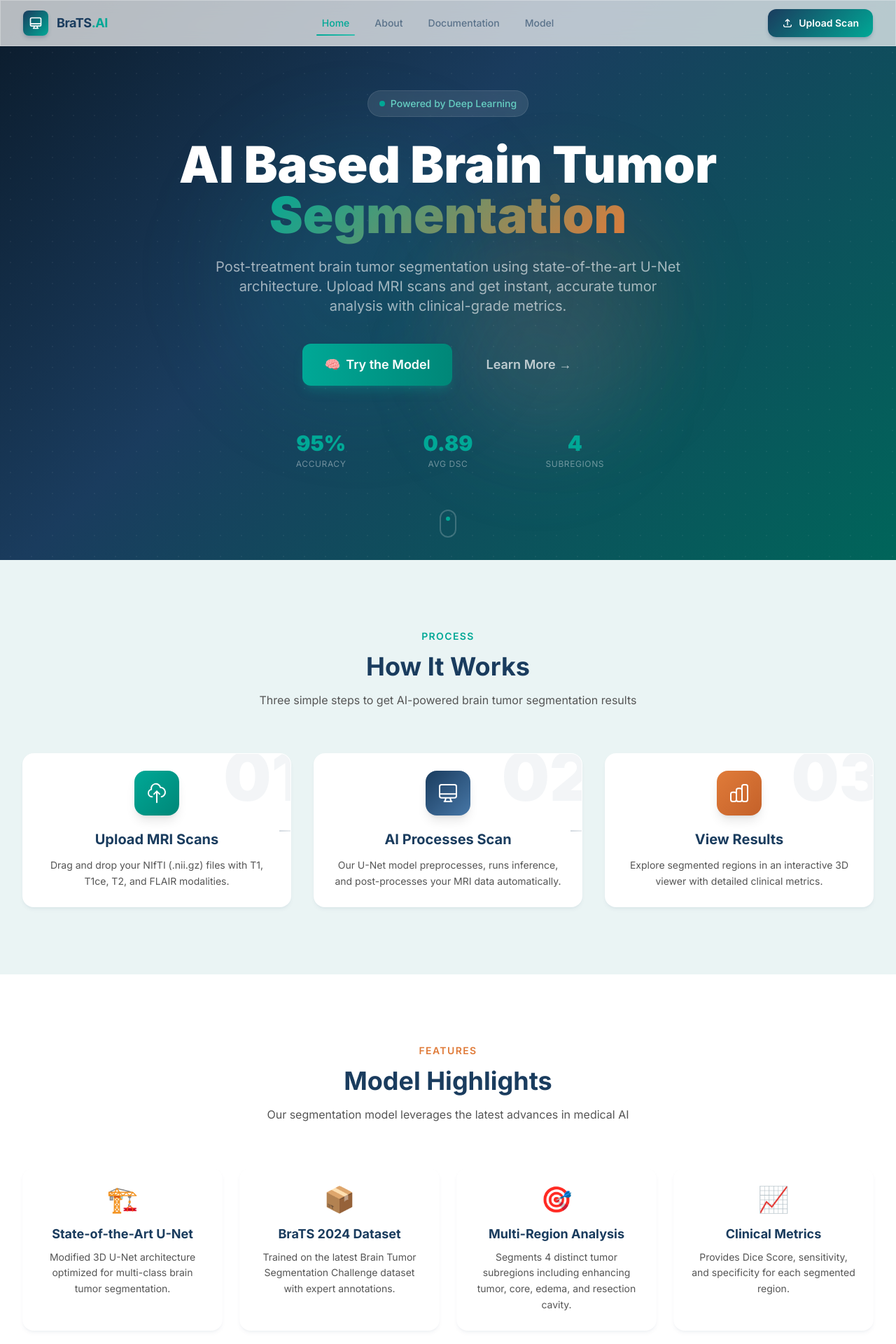
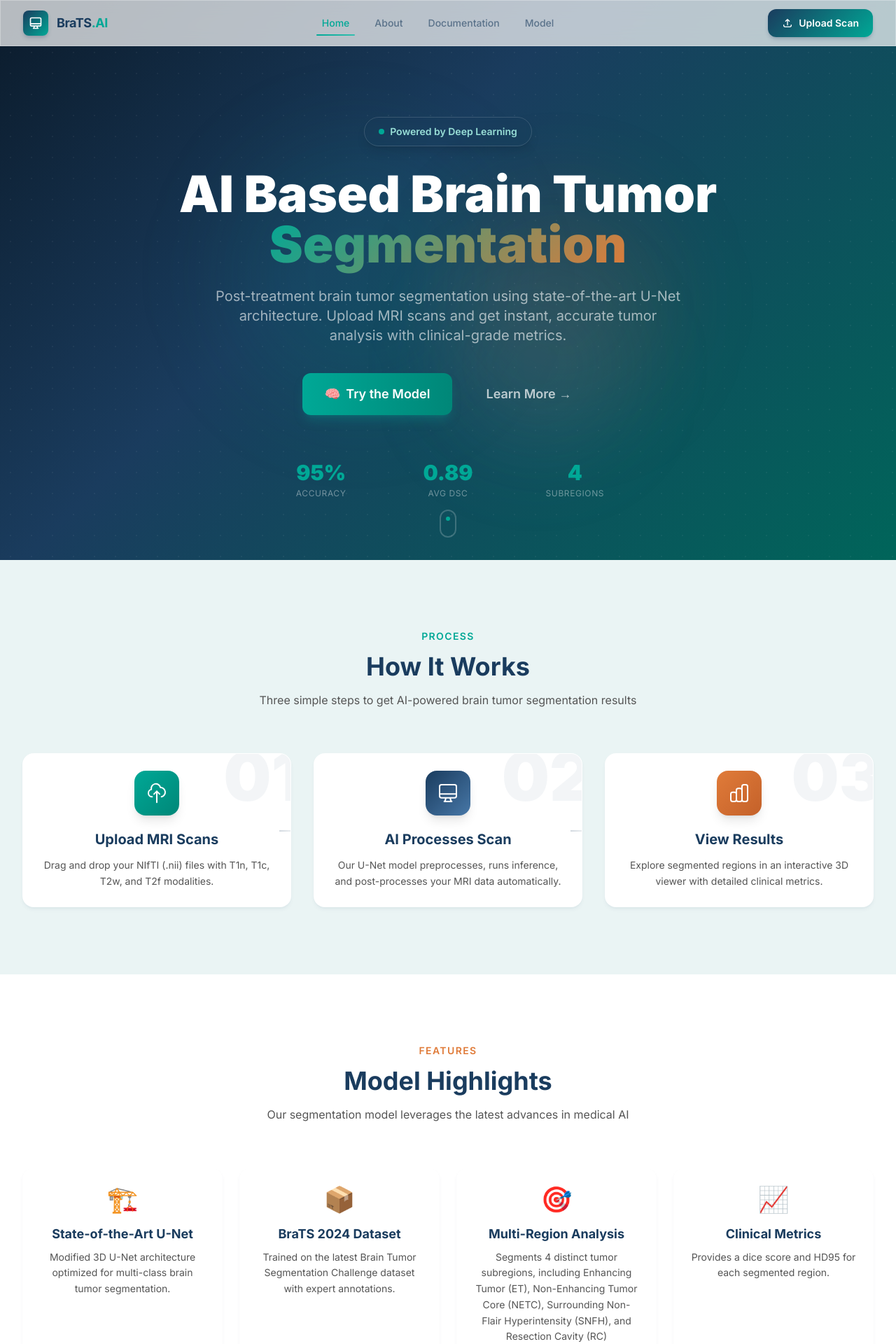
Before and after one commit to ImBasit-ali/BratsAi-frontend, a React (Vite) app: page / in a window 1280 px wide. Shown: the top 1920 px of the page at 70% size. Built offline with nearby package versions, Linux system fonts and the light colour scheme; the HTML template or start-up script is replaced by a standard one.

Commit message:
fix update text

```diff
--- a/src/components/about/TeamCard.jsx
+++ b/src/components/about/TeamCard.jsx
@@ -17,7 +17,7 @@ const TeamCard = ({ member, index }) => {
       viewport={{ once: true }}
       transition={{ delay: index * 0.15, duration: 0.6 }}
     >
-      <Card className="text-center h-full group">
+      <Card className="text-center h-full group flex flex-col">
         {/* Avatar */}
         <div className={`w-20 h-20 rounded-full bg-gradient-to-br ${gradients[index % gradients.length]} flex items-center justify-center mx-auto mb-4 shadow-lg group-hover:scale-105 transition-transform duration-300 overflow-hidden`}>
           {member.avatar ? (
@@ -36,7 +36,8 @@ const TeamCard = ({ member, index }) => {
         <p className="text-teal font-medium text-sm mb-3">{member.role}</p>
         <p className="text-textColor text-sm leading-relaxed mb-4">{member.bio}</p>
 
-        {member.linkedin && (
+        <div className="mt-auto pt-2">
+          {member.linkedin ? (
             <a
               href={member.linkedin}
               target="_blank"
@@ -45,7 +46,15 @@ const TeamCard = ({ member, index }) => {
             >
               Read More
             </a>
+          ) : (
+            <span
+              aria-hidden="true"
+              className="inline-flex items-center justify-center rounded-lg px-4 py-2 text-sm font-semibold opacity-0"
+            >
+              Read More
+            </span>
           )}
+        </div>
       </Card>
     </motion.div>
   );
--- a/src/components/dashboard/MRIViewer.jsx
+++ b/src/components/dashboard/MRIViewer.jsx
@@ -209,7 +209,7 @@ const MRIViewer = ({
       ? 'Loading'
       : hasVolumes
         ? 'MRI Loaded'
-        : 'Awaiting Input';
+        : '';
 
   return (
     <div className="relative w-full h-full min-h-[400px] bg-[#0D1726] rounded-2xl overflow-hidden border border-white/10">
@@ -228,9 +228,11 @@ const MRIViewer = ({
       </div>
 
       {/* Professional top status strip */}
-      <div className="absolute top-4 right-4 px-3 py-1.5 rounded-lg bg-black/35 backdrop-blur-sm border border-white/10 text-[11px] font-semibold text-white/80">
-        {statusText}
-      </div>
+      {statusText && (
+        <div className="absolute top-4 right-4 px-3 py-1.5 rounded-lg bg-black/35 backdrop-blur-sm border border-white/10 text-[11px] font-semibold text-white/80">
+          {statusText}
+        </div>
+      )}
 
       {/* View mode buttons */}
       <div className="absolute top-4 left-4 flex gap-1 bg-black/40 backdrop-blur-sm rounded-xl p-1">
--- a/src/components/landing/Hero.jsx
+++ b/src/components/landing/Hero.jsx
@@ -4,7 +4,7 @@ import Button from '../ui/Button';
 
 const Hero = () => {
   return (
-    <section className="relative min-h-screen flex items-center justify-center overflow-hidden gradient-hero">
+    <section className="relative min-h-screen flex items-center justify-center overflow-hidden gradient-hero pt-24 sm:pt-28 pb-8">
       {/* Animated background elements */}
       <div className="absolute inset-0 overflow-hidden">
         <div className="absolute top-1/4 left-1/4 w-96 h-96 bg-teal/10 rounded-full blur-3xl animate-float" />
@@ -24,7 +24,7 @@ const Hero = () => {
           initial={{ opacity: 0, y: 20 }}
           animate={{ opacity: 1, y: 0 }}
           transition={{ delay: 0.2 }}
-          className="inline-flex items-center gap-2 px-4 py-2 rounded-full bg-white/10 border border-white/10 backdrop-blur-sm text-sm text-teal-300 font-medium mb-8"
+          className="inline-flex items-center gap-2 px-5 py-2.5 rounded-full bg-white/12 border border-white/15 backdrop-blur-sm text-sm text-teal-200 font-semibold mb-8 whitespace-nowrap shadow-lg shadow-black/10"
         >
           <span className="w-2 h-2 rounded-full bg-teal animate-pulse" />
           Powered by Deep Learning
--- a/src/components/landing/HowItWorks.jsx
+++ b/src/components/landing/HowItWorks.jsx
@@ -5,7 +5,7 @@ const steps = [
   {
     step: '01',
     title: 'Upload MRI Scans',
-    description: 'Drag and drop your NIfTI (.nii.gz) files with T1, T1ce, T2, and FLAIR modalities.',
+    description: 'Drag and drop your NIfTI (.nii) files with T1n, T1c, T2w, and T2f modalities.',
     icon: (
       <svg className="w-8 h-8" fill="none" viewBox="0 0 24 24" stroke="currentColor">
         <path strokeLinecap="round" strokeLinejoin="round" strokeWidth={1.5} d="M7 16a4 4 0 01-.88-7.903A5 5 0 1115.9 6L16 6a5 5 0 011 9.9M15 13l-3-3m0 0l-3 3m3-3v12" />
--- a/src/components/layout/Navbar.jsx
+++ b/src/components/layout/Navbar.jsx
@@ -56,6 +56,7 @@ const Navbar = () => {
           </div>
 
           {/* CTA Button */}
+          {!isActive('/dashboard') && (
             <div className="hidden md:block">
               <Link
                 to="/dashboard"
@@ -67,6 +68,7 @@ const Navbar = () => {
                 Upload Scan
               </Link>
             </div>
+          )}
 
           {/* Mobile Menu Button */}
           <button
@@ -109,6 +111,7 @@ const Navbar = () => {
                   {link.label}
                 </Link>
               ))}
+              {!isActive('/dashboard') && (
                 <Link
                   to="/dashboard"
                   onClick={() => setMobileOpen(false)}
@@ -116,6 +119,7 @@ const Navbar = () => {
                 >
                   Upload Scan
                 </Link>
+              )}
             </div>
           </motion.div>
         )}
--- a/src/components/model/TumorLegend.jsx
+++ b/src/components/model/TumorLegend.jsx
@@ -23,7 +23,7 @@ const TumorLegend = () => {
             <div>
               <div className="flex items-center gap-2">
                 <span className="font-bold text-primary text-sm">{key}</span>
-                <span className="text-textColor text-sm">— {region.label}</span>
+                <span className="text-textColor text-sm">{region.label}</span>
               </div>
               <p className="text-textColor/70 text-xs mt-1">{region.description}</p>
             </div>
--- a/src/pages/DashboardPage.jsx
+++ b/src/pages/DashboardPage.jsx
@@ -347,7 +347,7 @@ const DashboardPage = () => {
             animate={{ opacity: 1, y: 0 }}
             className="mb-8"
           >
-            <h1 className="text-3xl font-bold text-primary">Segmentation Dashboard</h1>
+            <h1 className="text-3xl font-bold text-primary">Segmentation Arena</h1>
             <p className="text-textColor mt-2">
               Upload MRI scans, configure settings, and run AI-powered tumor segmentation
             </p>
--- a/src/utils/constants.js
+++ b/src/utils/constants.js
@@ -129,12 +129,12 @@ export const MODEL_HIGHLIGHTS = [
   },
   {
     title: 'Multi-Region Analysis',
-    description: 'Segments 4 distinct tumor subregions including enhancing tumor, core, edema, and resection cavity.',
+    description: 'Segments 4 distinct tumor subregions, including Enhancing Tumor (ET), Non-Enhancing Tumor Core (NETC), Surrounding Non-Flair Hyperintensity (SNFH), and Resection Cavity (RC)',
     icon: '🎯',
   },
   {
     title: 'Clinical Metrics',
-    description: 'Provides Dice Score, sensitivity, and specificity for each segmented region.',
+    description: 'Provides a dice score and HD95 for each segmented region.',
     icon: '📈',
   },
 ];
```
Lines whose indentation alone changed are shown as unchanged.
